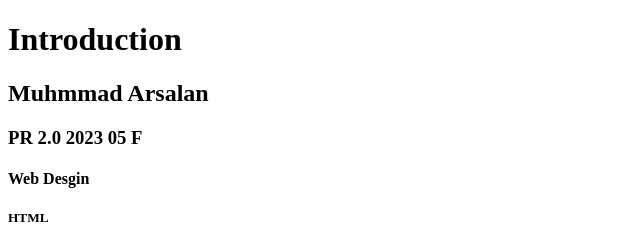
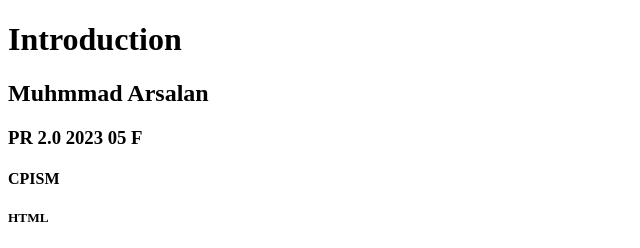
Before and after one commit to MrBadshah69/HTML, a plain HTML site: page index.html in a window 1280 px wide. Shown: the top 248 px of the page, 0-640 px from the left. Drawn offline with Linux system fonts and the light colour scheme.

Commit message:
Update index.html

```diff
--- a/index.html
+++ b/index.html
@@ -10,7 +10,7 @@
         <h1>Introduction</h1>
         <h2>Muhmmad Arsalan</h2>
         <h3>PR 2.0 2023 05 F</h3>
-        <h4>Web Desgin</h4>
+        <h4>CPISM</h4>
         <h5>HTML</h5>
         <h6>5 To 7</h6>
     </hgroup>
```
